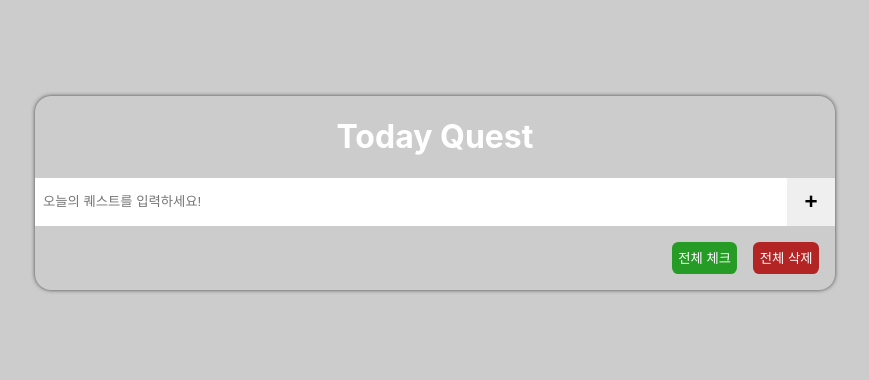
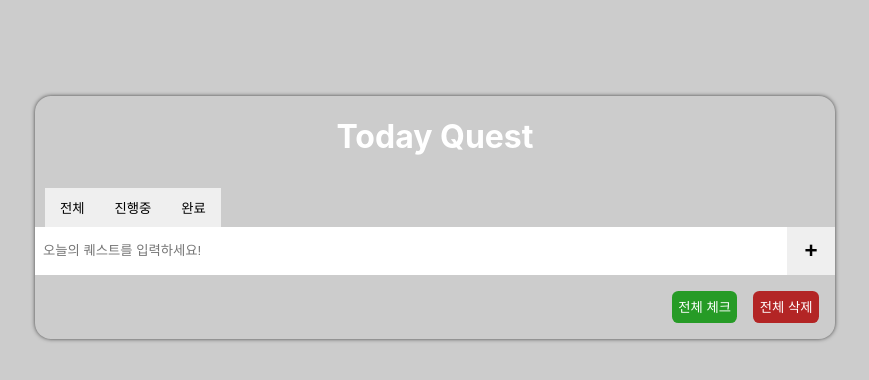
Before and after one commit to p-rowlet/todayquest, a React (Create React App) app: page / in a window 1280 px wide. Shown: the top 380 px of the page, without its empty margins (205-1074 px from the left). Built offline with nearby package versions, Linux system fonts and the light colour scheme.

Commit message:
카테고리 추가

```diff
--- /dev/null
+++ b/src/components/quest_category/quest_category.jsx
@@ -0,0 +1,18 @@
+import React, { useState } from "react";
+import styles from "./quest_category.module.css";
+
+const QuestCategory = (props) => {
+	const [category, setCategory] = useState("All");
+
+	return (
+		<nav className={styles.category}>
+			<div className={styles.btnset}>
+				<button>전체</button>
+				<button>진행중</button>
+				<button>완료</button>
+			</div>
+		</nav>
+	);
+};
+
+export default QuestCategory;
--- /dev/null
+++ b/src/components/quest_category/quest_category.module.css
@@ -0,0 +1,24 @@
+@value titleColor, titleColor3, bodyColor from '../../common/color.css';
+
+.category{
+    box-sizing: border-box;
+    width: 100%;
+    height: 100%;
+    display: flex;
+    justify-content: flex-start;
+    background-color: bodyColor;
+    padding: 10px 20px 0 10px;
+    border-bottom: titleColor3 solid 1px;
+}
+
+.category button{
+    cursor: pointer;
+    background-color: bodyColor;
+    border: none;
+    padding : 10px 15px;
+    border-bottom: 3px solid bodyColor;
+}
+
+.category button:hover, .category.active{
+    border-bottom: 3px solid titleColor;
+}
--- a/src/components/quest_template/quest_template.jsx
+++ b/src/components/quest_template/quest_template.jsx
@@ -1,4 +1,5 @@
 import React, { useCallback, useState } from "react";
+import QuestCategory from "../quest_category/quest_category";
 import QuestInsert from "../quest_Insert/quest_insert";
 import QuestList from "../quest_list/quest_list";
 import styles from "./quest_template.module.css";
@@ -49,6 +50,7 @@ const QuestTemplate = (props) => {
 			<header className={styles.title}>
 				<h1>Today Quest</h1>
 			</header>
+			<QuestCategory/>
 			<QuestInsert onAddQuest={addQuest} />
 			<QuestList
 				quest={quest}
```
